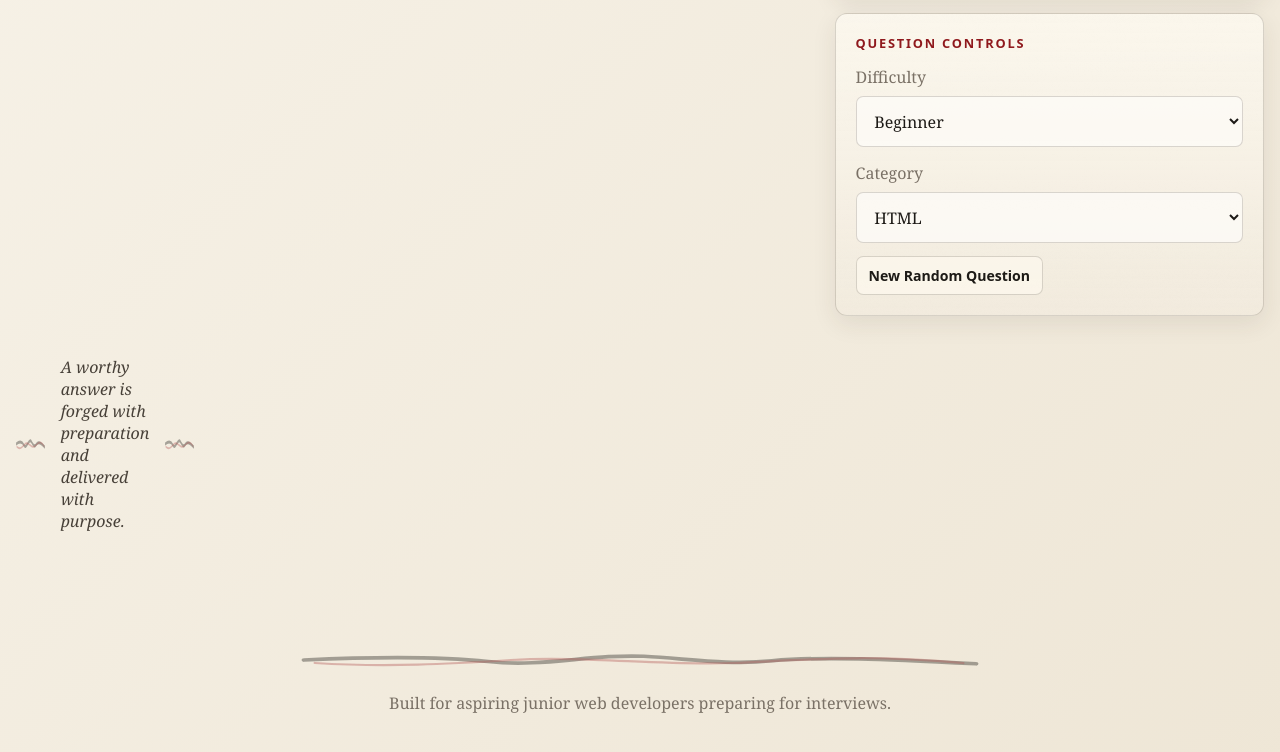
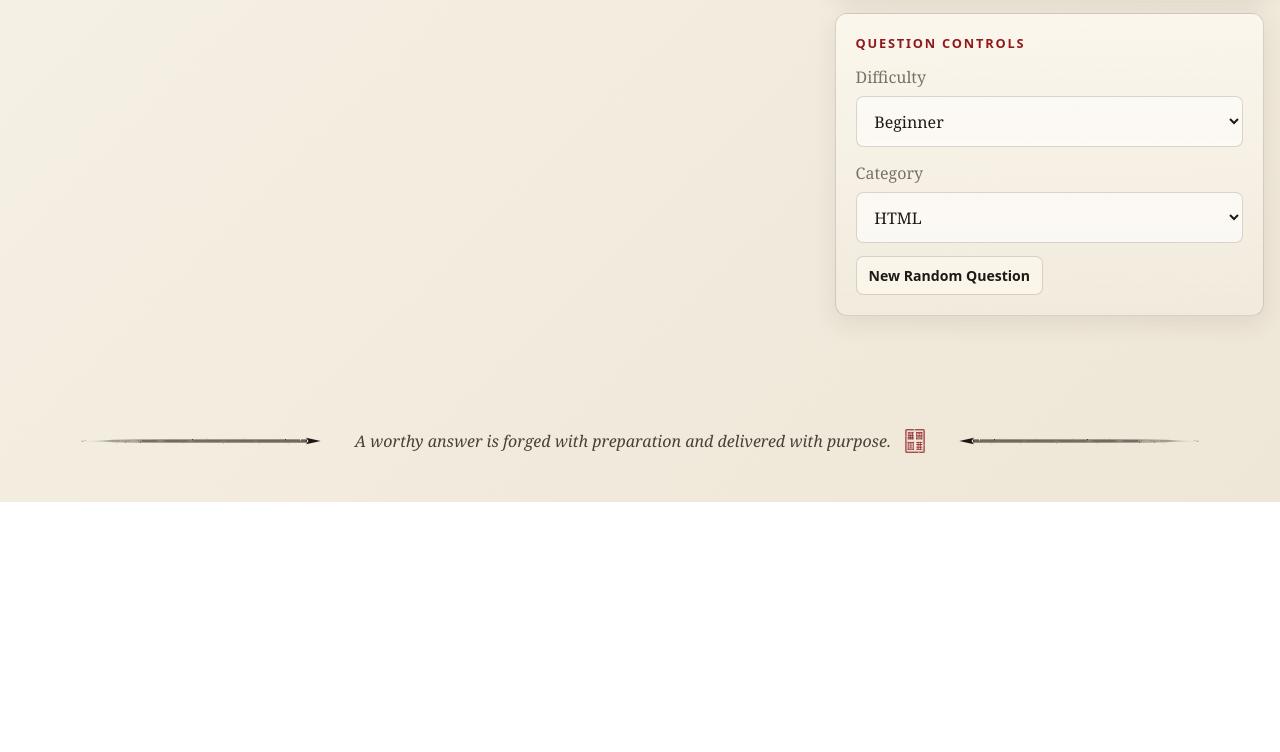
Before and after one commit to DBusch-Developer/interview-armor, a plain HTML site: page interview-armor/mock.html in a window 1280 px wide. Shown: the part 1425-2177 px from the top of the page. After the commit the page ends 1927 px from the top, so only its background shows below. Drawn offline with Linux system fonts and the light colour scheme; a script that the page names is missing.

Commit message:
Restyle footer quote with arrow brush strokes and seal.

```diff
--- a/css/style.css
+++ b/css/style.css
@@ -1497,20 +1497,38 @@ h3 {
   display: flex;
   justify-content: center;
   align-items: center;
-  gap: .95rem;
+  gap: .85rem;
   margin: 1rem 0 0;
   color: var(--ink-soft);
   font-size: 1rem;
   font-style: italic;
-}
-
+  /* When this element is a child of the .dojo-layout grid, span both
+     columns so the brush strokes have full horizontal room. */
+  grid-column: 1 / -1;
+}
+
+/* Left + right brush strokes, with the right one mirrored so the
+   arrow tip points back toward the text. */
 .footer-quote::before,
 .footer-quote::after {
   content: "";
-  width: min(250px, 24vw);
-  height: 20px;
-  background: url("../assets/brush-divider.svg") center / 100% 100% no-repeat;
-  opacity: .7;
+  width: min(260px, 26vw);
+  height: 22px;
+  background: url("../assets/brush-stroke-arrow.svg") center / 100% 100% no-repeat;
+  flex-shrink: 0;
+}
+
+.footer-quote::after {
+  transform: scaleX(-1);
+}
+
+/* Small Chinese-style seal/chop after the text, before the right brush. */
+.footer-quote .seal {
+  display: inline-block;
+  width: 1.3em;
+  height: 1.65em;
+  background: url("../assets/seal-chop.svg") center / contain no-repeat;
+  flex-shrink: 0;
 }
 
 /* Keep the other sprint pages cohesive with the same visual system */
--- a/interview-armor/mock.html
+++ b/interview-armor/mock.html
@@ -307,13 +307,12 @@
   </aside>
 </div>
 
-<p class="footer-quote">A worthy answer is forged with preparation and delivered with purpose.</p>
+
       </div>
     </main>
 
     <footer class="footer">
-      <div class="brush-divider" role="presentation"></div>
-      <p>Built for aspiring junior web developers preparing for interviews.</p>
+      <p class="footer-quote">A worthy answer is forged with preparation and delivered with purpose.<span class="seal" aria-hidden="true"></span></p>
     </footer>
 
     <script src="../js/main.js"></script>
```
Also changed, not shown: interview-armor/about.html (+1 -2 lines), interview-armor/index.html (+1 -2 lines), interview-armor/practice.html (+1 -2 lines), interview-armor/saved.html (+1 -2 lines), assets/brush-stroke-arrow.svg (added), assets/seal-chop.svg (added).
